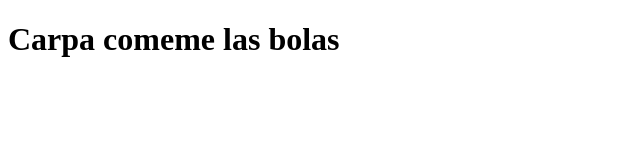
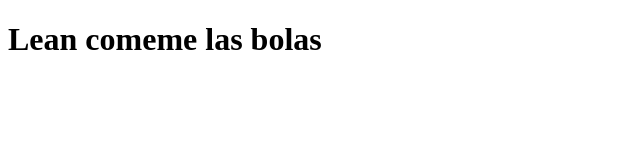
Before and after one commit to LeanMoreno/peruvian, a plain HTML site: page index.html in a window 1280 px wide. Shown: the whole page, without its empty margins (0-640 px from the left). Drawn offline with Linux system fonts and the light colour scheme.

Commit message:
Update index.html

```diff
--- a/index.html
+++ b/index.html
@@ -7,6 +7,6 @@
     <title>Document</title>
 </head>
 <body>
-    <h1>Carpa comeme las bolas</h1>
+    <h1>Lean comeme las bolas</h1>
 </body>
 </html>
```
